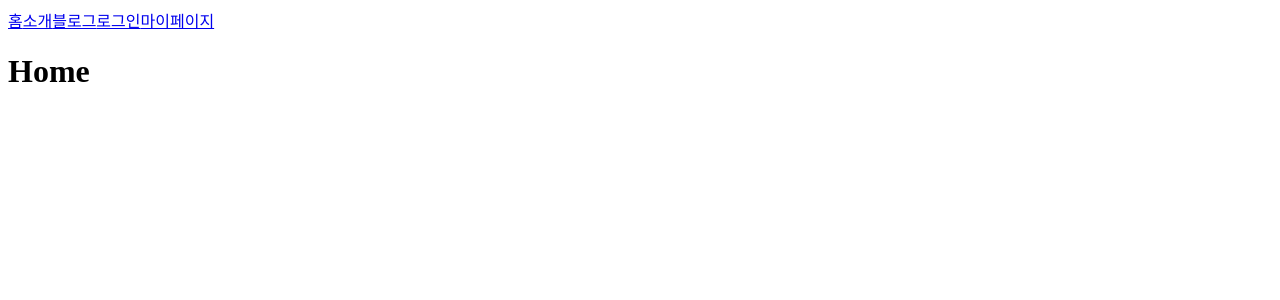
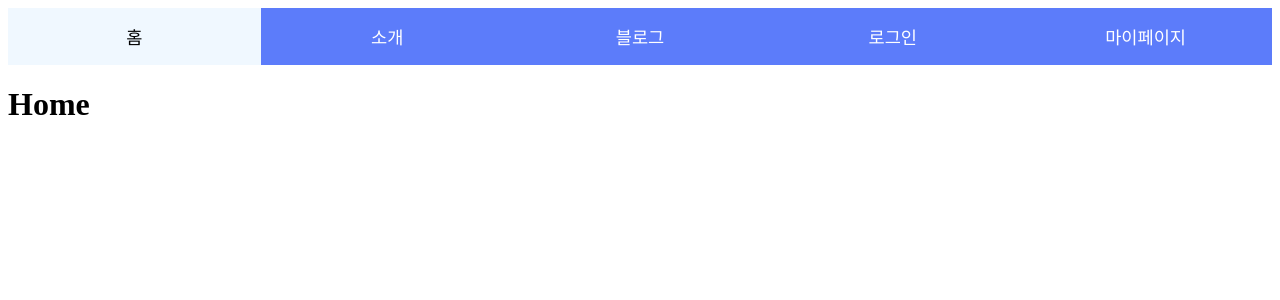
Before and after one commit to dorothy7964/react_example_router, a React (Create React App) app: page / in a window 1280 px wide. Shown: the top 300 px of the page. Built offline with nearby package versions, Linux system fonts and the light colour scheme; the HTML template or start-up script is replaced by a standard one.

Commit message:
Header CSS 추가

```diff
--- /dev/null
+++ b/src/Header.css
@@ -0,0 +1,17 @@
+.header {
+	display:table; table-layout:fixed;
+	width:100%;
+	background:#5c7cfa;
+}
+
+.item {
+	display:table-cell;
+	text-align:center; text-decoration:none;
+	font-size:1.1rem; color:#fff;
+	padding: 1rem 0;
+}
+
+.item.on {
+	background-color: aliceblue;
+	color: black;
+}
--- a/src/Header.js
+++ b/src/Header.js
@@ -1,5 +1,6 @@
 import React, {Component} from 'react';
 import { NavLink } from 'react-router-dom';
+import './Header.css';
 
 class Header extends Component {
   render(){
```
